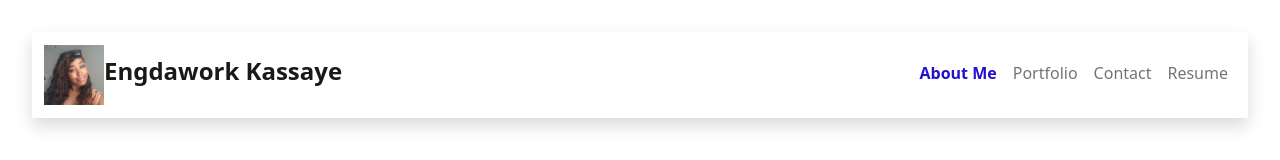
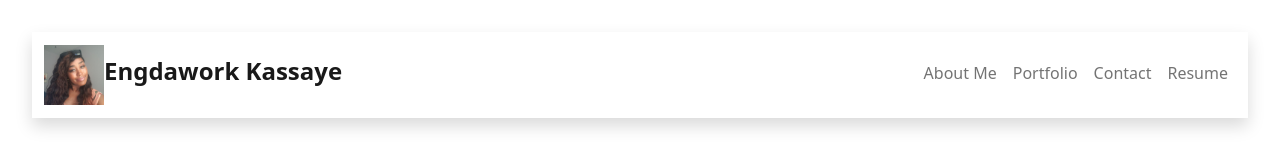
Before and after one commit to Engdaworkkassaye/reactPortifolioENG, a React (Vite) app in the folder react-portfolio/: page / in a window 1280 px wide. Shown: the top 160 px of the page. Built offline with nearby package versions, Linux system fonts and the light colour scheme.

Commit message:
url change on click menu

```diff
--- a/react-portfolio/src/components/Header.jsx
+++ b/react-portfolio/src/components/Header.jsx
@@ -1,17 +1,12 @@
-import React, { useState } from 'react';
-import "../App.css"
+import React from 'react';
+import { Link } from 'react-router-dom';
+import "../App.css";
 
 function Header({ brandName, imageSrcPath, navItems }) {
-  const [selectedItem, setSelectedItem] = useState(0);
-
-  const handleItemClick = (index) => {
-    setSelectedItem(index);
-  };
-
   return (
     <nav className="navbar navbar-expand-md navbar-light bg-white shadow">
       <div className="container-fluid">
-        <a className="navbar-brand" href="#">
+        <Link className="navbar-brand" to="/">
           <img
             src={imageSrcPath}
             width="60"
@@ -20,7 +15,7 @@ function Header({ brandName, imageSrcPath, navItems }) {
             alt=""
           />
           <span className="fw-bolder fs-4">{brandName}</span>
-        </a>
+        </Link>
         <button
           className="navbar-toggler"
           type="button"
@@ -35,14 +30,13 @@ function Header({ brandName, imageSrcPath, navItems }) {
         <div className="collapse navbar-collapse" id="navbarSupportedContent">
           <ul className="navbar-nav ms-auto mb-2 mb-md-1">
             {navItems.map((item, index) => (
-              <li key={index} className={`nav-item ${index === selectedItem ? 'selected' : ''}`}>
-                <a
+              <li key={index} className="nav-item">
+                <Link
                   className="nav-link"
-                  href="#"
-                  onClick={() => handleItemClick(index)}
+                  to={`/${item.toLowerCase()}`}
                 >
                   {item}
-                </a>
+                </Link>
               </li>
             ))}
           </ul>
```
